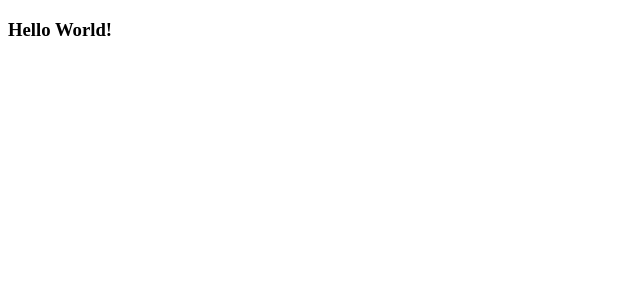
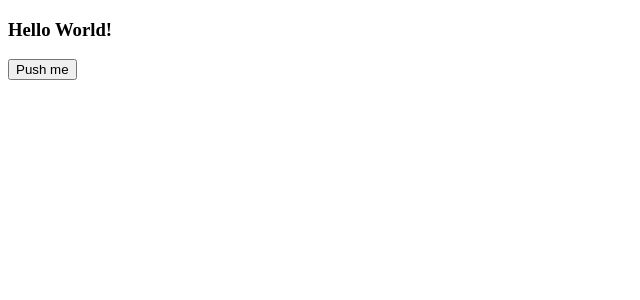
Before and after one commit to srgg6701/react-mini, a React app: page / in a window 1280 px wide. Shown: the top 300 px of the page, without its empty margins (0-640 px from the left). Built offline with nearby package versions, Linux system fonts and the light colour scheme.

Commit message:
Start using props in folded components

```diff
--- a/src/components/App.js
+++ b/src/components/App.js
@@ -1,7 +1,32 @@
 import React from 'react'
 
+function Toolbar(props) {
+  // The Toolbar component must take an extra "theme" prop
+  // and pass it to the ThemedButton. This can become painful
+  // if every single button in the app needs to know the theme
+  // because it would have to be passed through all components.
+  return (
+    <div>
+      <ThemedButton theme={props.theme} />
+    </div>
+  );
+}
+
+function ThemedButton(props) {
+  return <Button theme={props.theme} />;
+}
+
+function Button(props) {
+  return <button data-theme={props.theme}>Push me</button>
+}
+
 const App = () => {
-  return <h3>Hello World!</h3>
+  return (
+    <React.Fragment>
+      <h3>Hello World!</h3>
+      <Toolbar theme="dark" />
+    </React.Fragment>
+  )
 }
 
 export default App
```
